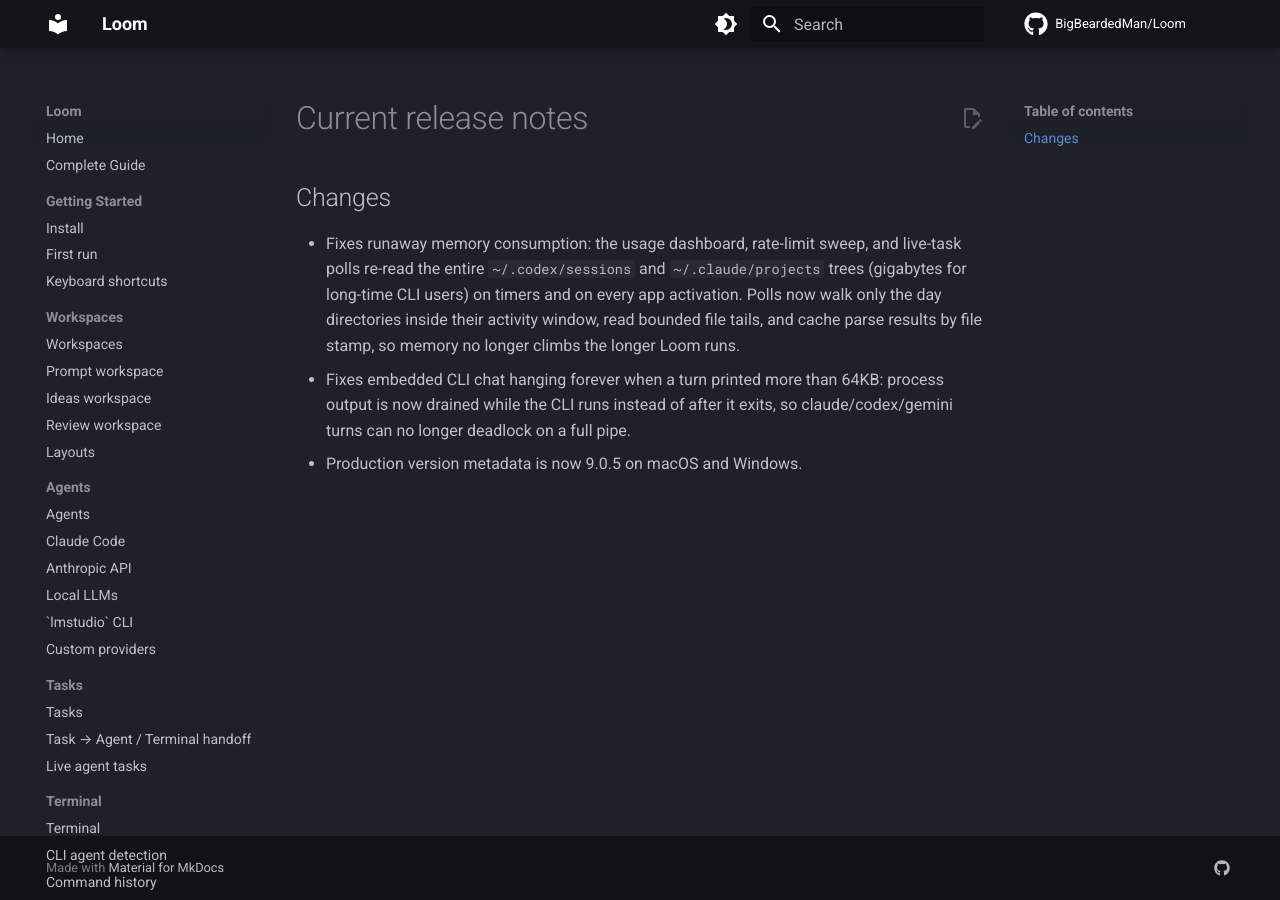
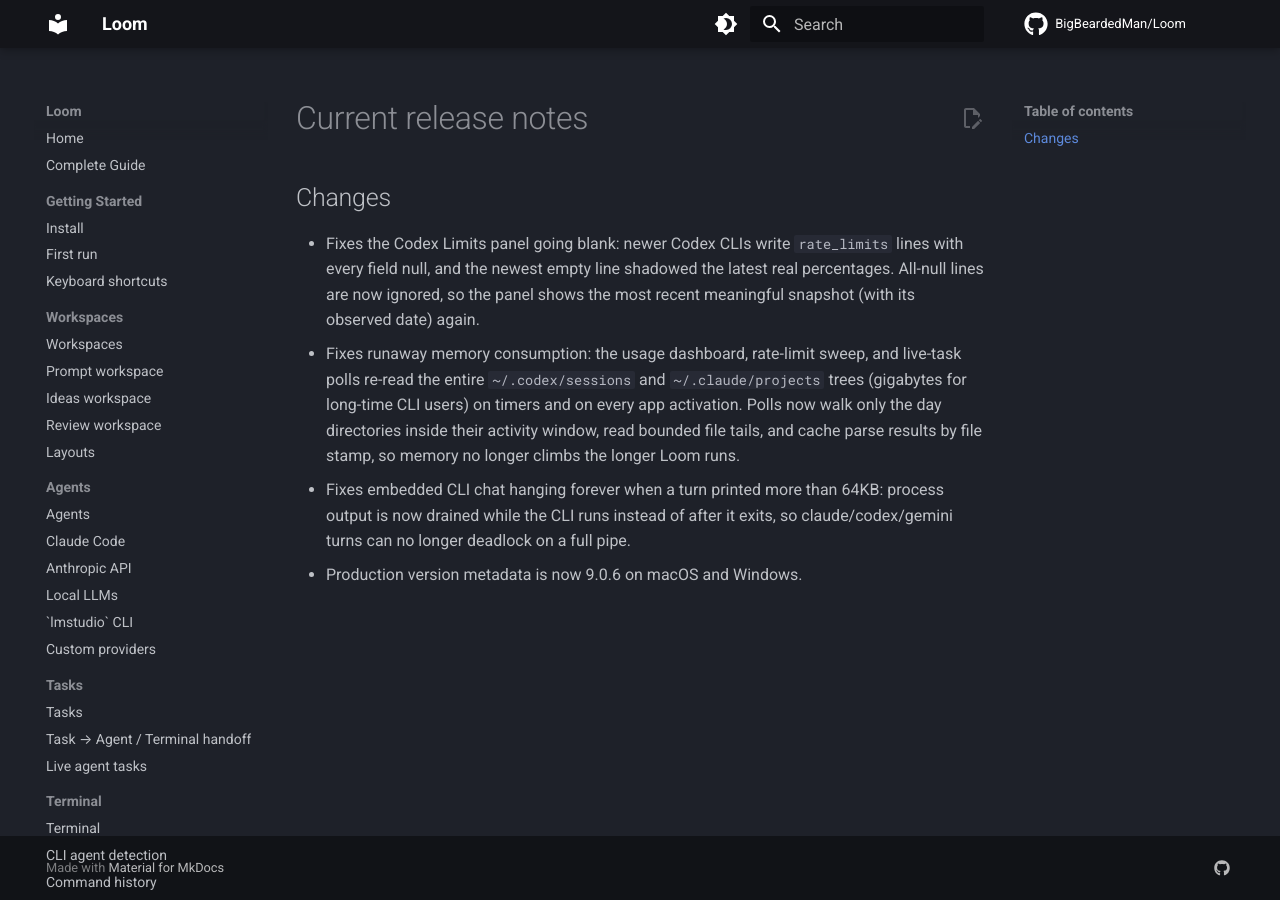
Before and after one commit to BigBeardedMan/Loom, an MkDocs documentation site: the page built from docs/releasing/current-release-notes.md, in a window 1280 px wide. Built offline with MkDocs 1.6.1 and Material for MkDocs 9.7.7, drawn with Linux system fonts in a browser that asks for light colours; comment, search, counter and statistics services are not loaded.

Commit message:
Prepare Loom 9.0.6 release
Restores the Codex Limits panel by ignoring all-null rate_limits lines.

Co-Authored-By: Claude Fable 5 <noreply@anthropic.com>

```diff
--- a/docs/releasing/current-release-notes.md
+++ b/docs/releasing/current-release-notes.md
@@ -1,5 +1,6 @@
 ## Changes
 
+- Fixes the Codex Limits panel going blank: newer Codex CLIs write `rate_limits` lines with every field null, and the newest empty line shadowed the latest real percentages. All-null lines are now ignored, so the panel shows the most recent meaningful snapshot (with its observed date) again.
 - Fixes runaway memory consumption: the usage dashboard, rate-limit sweep, and live-task polls re-read the entire `~/.codex/sessions` and `~/.claude/projects` trees (gigabytes for long-time CLI users) on timers and on every app activation. Polls now walk only the day directories inside their activity window, read bounded file tails, and cache parse results by file stamp, so memory no longer climbs the longer Loom runs.
 - Fixes embedded CLI chat hanging forever when a turn printed more than 64KB: process output is now drained while the CLI runs instead of after it exits, so claude/codex/gemini turns can no longer deadlock on a full pipe.
-- Production version metadata is now 9.0.5 on macOS and Windows.
+- Production version metadata is now 9.0.6 on macOS and Windows.
--- a/project.yml
+++ b/project.yml
@@ -10,8 +10,8 @@ options:
 settings:
   base:
     SWIFT_VERSION: "6.0"
-    MARKETING_VERSION: "9.0.5"
-    CURRENT_PROJECT_VERSION: "95"
+    MARKETING_VERSION: "9.0.6"
+    CURRENT_PROJECT_VERSION: "96"
     CODE_SIGN_STYLE: Manual
     CODE_SIGN_IDENTITY: "Loom Local Codesign"
     DEVELOPMENT_TEAM: ""
```
Also changed, not shown: 4 other files.
